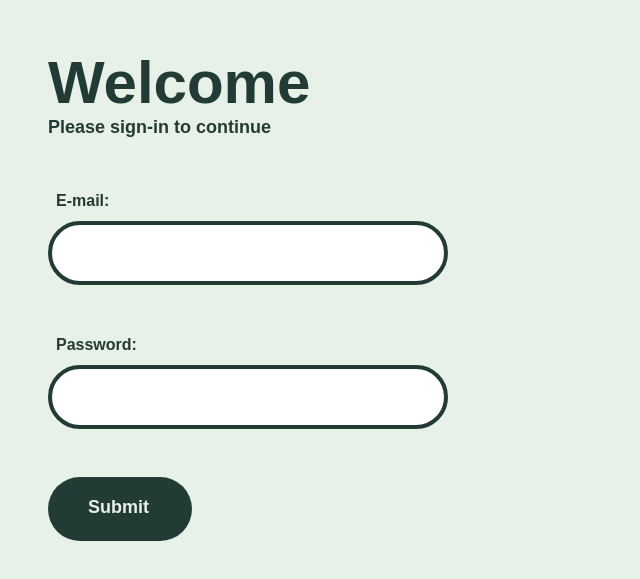
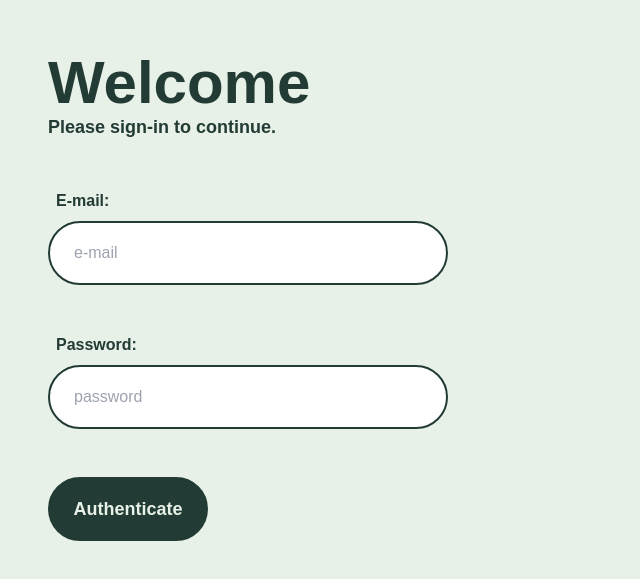
Before and after one commit to gurleensingh01/railway-capacity-management, a Next.js app: page / in a window 1280 px wide. Shown: the part 103-682 px from the top of the page, without its empty margins (0-640 px from the left). Built offline with nearby package versions, Linux system fonts and the light colour scheme.

Commit message:
add todos, refactor route

```diff
--- a/app/railway-finance-management/page.js
+++ b/app/dashboard/page.js
@@ -1,14 +1,30 @@
 "use client";
-import { useState } from "react";
+import { use, useEffect, useState } from "react";
+import { useRouter, useSearchParams } from "next/navigation";
 import Link from "next/link";
 import "../styles.css";
 
-export default function Page() {
+export default function Page({ searchParams }) {
+    const router = useRouter();
+    const { userId, userToken } = use(searchParams);
     const [isSidebarOpen, setIsSidebarOpen] = useState(false);
 
     const toggleSidebar = () => {
         setIsSidebarOpen(!isSidebarOpen);
     };
+
+    useEffect(() => {
+        router.replace("/dashboard");
+        // TODO: delete after debug
+        alert("User authenticated: " + (userId != null && userToken != null).toString());
+    }, []);
+
+    // TODO: dynamically load names
+    const username = "Bob";
+    // TODO: dynamically load greeting
+    var greeting = "evening";
+    // TODO: dynamically load location
+    var location = "Alberta";
 
     return (
         <div className="h-full w-full flex flex-col">
@@ -17,40 +33,53 @@ export default function Page() {
 
             {/* Sidebar Toggle Button */}
             <button
-                className='fixed menu_button mt-7 -ml-[24px] pl-0 w-[24px] h-[72px] rounded-[10%]'
+                className="fixed menu_button mt-7 -ml-[24px] pl-0 w-[24px] h-[72px] rounded-[10%]"
                 onClick={toggleSidebar}
-                style={{ left: isSidebarOpen ? "350px" : "20px" }}
+                style={{
+                    left: isSidebarOpen ? "0" : "20px",
+                    display: isSidebarOpen ? "none" : "initial",
+                }}
             >&raquo;</button>
 
 
             {/* Sidebar */}
-            {isSidebarOpen && (
-                <div className="menu fixed w-[330px] h-full flex flex-col p-[24px]">
+                <div
+                    className="menu fixed w-[330px] h-full flex flex-col p-[24px]"
+                    style={{
+                        left: isSidebarOpen ? "0px": "-330px",
+                        boxShadow: isSidebarOpen ? "" : "none",
+                    }}
+                >
                     <h2 className="text-2xl font-bold mt-6 mb-12">Navigation</h2>
+                    <button
+                        className="absolute menu_close_button w-[48px] h-[48px] rounded-[50%] ml-[236px] mt-[16px]"
+                        onClick={toggleSidebar}
+                    >X</button>
                     <ul className="space-y-4">
+                        {/* TODO: this can be generated */}
                         <li>
-                            <a className='menu_item light_button py-3 px-4' href="#">Home</a>
+                            <a className="menu_item light_button block py-3 px-4 mr-1" href="#">Home</a>
                         </li>
                         <li>
-                            <a className='menu_item light_button py-3 px-4' href="#">Railway Capacity</a>
+                            <a className="menu_item light_button block py-3 px-4 mr-1" href="#">Railway Capacity</a>
                         </li>
                         <li>
-                            <a className='menu_item light_button py-3 px-4' href="#">Weather Data</a>
+                            <a className="menu_item light_button block py-3 px-4 mr-1" href="#">Weather Data</a>
                         </li>
                         <li>
-                            <a className='menu_item light_button py-3 px-4' href="#">About Us</a>
+                            <a className="menu_item light_button block py-3 px-4 mr-1" href="#">About Us</a>
                         </li>
                     </ul>
                 </div>
-            )}
 
 
             {/* Main Content */}
             <div className="flex flex-col h-full w-full justify-stretch p-4">
-                <div className="p-4 pb-0">
-                    <h1 className="text-4xl font-bold">Good evening, $USER$</h1>
-                    <h2 className="text-base font-bold pb-8">Here is your overview for $LOCATION$</h2>
+                <div className="p-4 pb-auto">
+                    <h1 className="text-4xl font-bold">Good {greeting}, {username}!</h1>
+                    <h2 className="text-base font-bold pb-8">Here is your overview for {location}.</h2>
                 </div>
+                {/* TODO: use actual data */}
                 <div className="flex flex-col h-full w-full">
                     <div className="h-40 flex-auto m-2 flex flex-col justify-center text-center">
                         <div className="w-full flex flex-row justify-between text-center">
--- a/app/page.js
+++ b/app/page.js
@@ -1,27 +1,58 @@
-import Link from "next/link";
+"use client"
+import { useRouter } from "next/navigation";
 import "./styles.css";
 
 export default function Page() {
+    const router = useRouter();
+    const query = router.query;
+    const onSubmit = (event) => {
+        event.preventDefault();
+        const input = event.target;
+        const e = input[0].value;
+        const p = input[1].value;
+
+        // TODO: auth on firebase
+        // TODO: (?) access token cookie
+        var success = true;
+        if (success) {
+            const userId = "user123";
+            const userToken = "7361380427";
+            router.push(`/dashboard?userId=${userId}&userToken=${userToken}`);
+        } else {
+            // TODO: better unauthorized page / notification
+            alert("Unauthorized");
+        }
+    }
     return (
         <div className="h-full w-full flex flex-col m-auto justify-center">
             <div className="m-12">
                 <div className="mb-12">
                     <h1 className="text-6xl font-bold">Welcome</h1>
-                    <h2 className="text-lg font-bold">Please sign-in to continue</h2>
+                    <h2 className="text-lg font-bold">Please sign-in to continue.</h2>
                 </div>
 
-                <div className="flex flex-col">
+                <form onSubmit={onSubmit} className="flex flex-col">
                     <h3 className="text-med font-bold pl-2 pb-2">E-mail:</h3>
-                    <input className="w-[80%] max-w-[400px] h-16 pl-6 mb-12"></input>
+                    <input
+                        type="email"
+                        placeholder="e-mail"
+                        className="w-[80%] max-w-[400px] h-16 pl-6 mb-12"
+                    />
+
                     <h3 className="text-med font-bold pl-2 pb-2">Password:</h3>
-                    <input className="w-[80%] max-w-[400px] h-16 pl-6 mb-12" type="password"></input>
-                    <Link
-                        className="h-16 w-[144px] dark_button text-lg font-bold pl-10 pt-4"
+                    <input
+                        type="password"
+                        placeholder="password"
+                        className="w-[80%] max-w-[400px] h-16 pl-6 mb-12" type="password"
+                    />
+
+                    <input
+                        type="submit"
+                        value="Authenticate"
+                        className="h-16 w-[160px] dark_button text-lg font-bold p-auto"
                         href="/railway-finance-management"
-                    >
-                        Submit
-                    </Link>
-                </div>
+                    />
+                </form>
             </div>
         </div>
     );
--- a/app/styles.css
+++ b/app/styles.css
@@ -1,10 +1,8 @@
-/**************************/
-/******** elements ********/
-/**************************/
-
 :root {
     --main-color-light: #E8F1E7;
     --main-color-dark: #223B34;
+    --main-animation-time: 0.175s;
+    --z-top: 999;
 }
 
 html, body {
@@ -14,76 +12,114 @@ html, body {
     width: 100%;
 }
 
+
+/********* inputs *********/
+
+
 input {
     background-color: white;
-    border: 4px solid;
+    border: 2px solid;
     border-color: var(--main-color-dark);
     border-radius: 32px;
+    transition: var(--main-animation-time);
 }
 
 input:hover {
-    box-shadow: 0 0 6px var(--main-color-dark);
+    box-shadow: 0 0 4px var(--main-color-dark);
+}
+
+input:not(:hover) {
+    box-shadow: none;
 }
 
 input:focus {
+    box-shadow: 0 0 16px var(--main-color-dark);
     outline: none;
-    box-shadow: 0 0 16px var(--main-color-dark);
 }
 
-/***************************/
-/********* classes *********/
-/***************************/
+input:not(:focus) {
+    box-shadow: none;
+}
+
+
+/********* buttons *********/
+
+
+.light_button, .dark_button {
+    border-radius: 32px;
+    transition: var(--main-animation-time);
+}
 
 .light_button {
-    border-radius: 32px;
     background-color: var(--main-color-light);
     color: var(--main-color-dark);
 }
 
-.light_button:hover {
-    box-shadow: 0 0 8px var(--main-color-light);
-}
-
 .dark_button {
-    border-radius: 32px;
     background-color: var(--main-color-dark);
     color: var(--main-color-light);
 }
 
-.dark_button:hover {
+.dark_button:hover, .light_button:hover {
     box-shadow: 0 0 8px var(--main-color-dark);
 }
+
+.dark_button:not(:hover), .light_button:not(:hover) {
+    box-shadow: none;
+}
+
+
+/*********** menu ***********/
+
+
+.menu {
+    z-index: var(--z-top);
+    background-color: white;
+    color: var(--main-color-dark);
+    box-shadow: 0 0 16px var(--main-color-dark);
+    transition: var(--main-animation-time);
+}
+
+.menu_button {
+    transition: var(--main-animation-time);
+    background-color: white;
+    color: var(--main-color-dark);
+    transition: var(--main-animation-time);
+}
+
+.menu_button:hover {
+    box-shadow: 0 0 8px var(--main-color-dark);
+}
+
+.menu_button:not(:hover) {
+    box-shadow: none;
+}
+
+.menu_close_button {
+    background-color: var(--main-color-light);
+    color: var(--main-color-dark);
+    box-shadow: 0 0 16px var(--main-color-light);
+    transition: var(--main-animation-time);
+}
+
+.menu_close_button:hover {
+    box-shadow: 0 0 8px var(--main-color-dark);
+}
+
+.menu_close_button:not(:hover) {
+    box-shadow: none;
+}
+
+.menu_item {
+    border-radius: 12px;
+}
+
+
+/******** backgrounds ********/
+
 
 .content_background {
     background-color: var(--main-color-dark);
     color: white;
     border-radius: 16px;
 }
-
-.menu {
-    background-color: var(--main-color-dark);
-    color: white;
-    transition: all 0.3s ease;
-    z-index: 999;
-    box-shadow: 0 0 16px var(--main-color-dark);
-}
-
-.menu_button {
-    cursor: pointer;
-    transition: all 0.3s ease;
-    z-index: 99999;
-    background-color: var(--main-color-dark);
-    color: var(--main-color-light);
-}
-
-.menu_button:hover {
-    box-shadow: 0 0 8px var(--main-color-dark);
-}
-
-.menu_item {
-    text-decoration: none;
-    font-size: 1.2rem;
-    display: block;
-    border-radius: 12px;
-    opacity: 0.67;
-}
```
